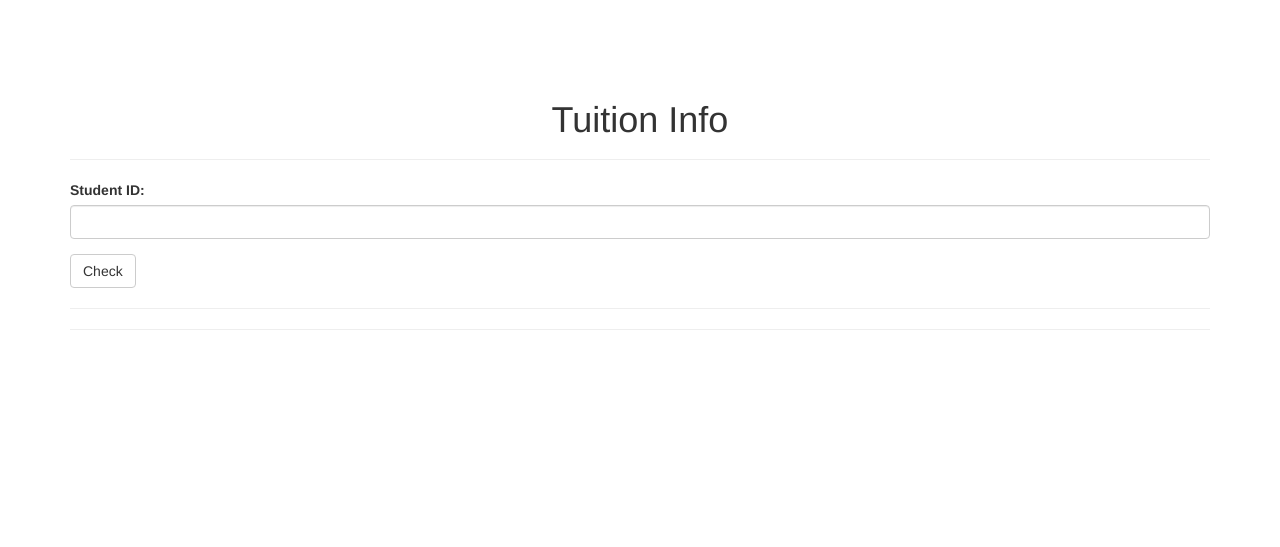
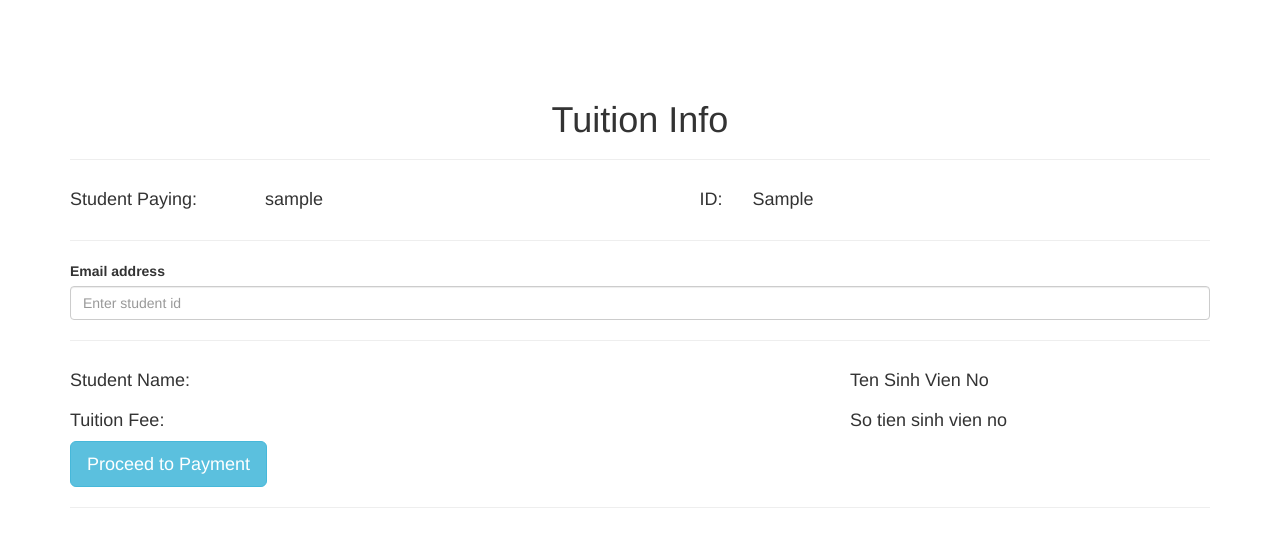
Before and after one commit to longvqp/SOA-Payment-Service, a Flask app: page /tuition in a window 1280 px wide. Shown: the part 52-599 px from the top of the page. Run offline with Flask 3, Linux system fonts and the light colour scheme; a user stored in the database is signed in; tables that the repository leaves empty hold one stand-in row (values such as "Sample post"); some libraries are stand-ins or nearby versions.

Commit message:
Done Tuition rework html

```diff
--- a/app/main/views.py
+++ b/app/main/views.py
@@ -25,6 +25,8 @@ def tuition():
 
 @main.route('/tuitions/<mssv>')
 def fee(mssv):
+    print(mssv)
+    print('Ajax working')
     hocphi = HocPhi.query.filter_by(masv=str(mssv), status='Wait').first()
     user = User.query.filter_by(masv=str(mssv)).first()
     return jsonify({ 'name' : user.username, 'tienno' : hocphi.sotien})
--- a/app/static/ajax.js
+++ b/app/static/ajax.js
@@ -1,5 +1,8 @@
+
 $(document).ready(function() {
     $('#masv_no').focusout(function() {
+        console.log('Ajax is working');
+        console.log($('#masv-no').val());
         $.ajax({
             type : 'GET',
             url : '/tuition/'+$('#masv-no').val()
--- a/app/templates/payment.html
+++ b/app/templates/payment.html
@@ -86,5 +86,5 @@ Payment Service
     </div>
 </div>
 
-<script src="{{ url_for('static', filename='ajax.js') }}"></script>
+
 {% endblock %}
--- a/app/templates/tuition.html
+++ b/app/templates/tuition.html
@@ -13,18 +13,40 @@ My Flask App Payment
     <div class="col-4">
       <h1>&nbsp</h1>
     </div>
-    <div class="col-4 loginForm">
+    <div class="col-4">
       <h1 style="text-align: center;">Tuition Info </h1>
       <hr>
-      {{ wtf.quick_form(form) }}
+      <div class="row">
+        <div class="col-md-2">
+          <h4>Student Paying: </h4>
+        </div>
+        <div class="col-md-3" style="text-align: left;">
+          <h4>{{ current_user.username }}</h4>
+        </div>
+        <div class="col-md-2" style="text-align:right;">
+          <h4>ID: </h4>
+        </div>
+        <div class="col-md-3" style="text-align: left;">
+          <h4>{{ current_user.masv }}</h4>
+        </div>
+      </div>
+
       <hr>
-      {%if hocphi%}
+      <form>
+        <div class="form-group">
+          <label for="masv_no">Email address</label>
+          <input type="email" class="form-control" id="masv_no" placeholder="Enter student id">
+
+        </div>
+      </form>
+      <hr>
+
       <div class="row">
         <div class="col-md-8">
           <h4>Student Name: </h4>
         </div>
         <div class="col-md-4">
-          <h4>{{sinhvien.username}}</h4>
+          <h4>Ten Sinh Vien No</h4>
         </div>
       </div>
       <div class="row">
@@ -32,37 +54,31 @@ My Flask App Payment
           <h4>Tuition Fee: </h4>
         </div>
         <div class="col-md-4">
-          {% if hocphi.sotien==0 %}
-          <h4>Student have already pay</h4>
-          {% else %}
-          <h4>{{hocphi.sotien|currencyFormat}}</h4>
-          {% endif %}
+
+          <h4>So tien sinh vien no</h4>
+
         </div>
       </div>
       <div class="row">
-        <div class="col-md-8">
-          <h5>Semester</h5>
-        </div>
+
         <div class="col-md-4">
-          <h5>{{hocphi.term}}</h5>
-          <hr>
-          <div class="row">
-            {% if hocphi.sotien==0 %}
-            <a> <button disabled type="button" class="btn btn-info btn-lg">Proceed to
+
+
+
+
+
+          <a href="#"> <button type="button" class="btn btn-info btn-lg">Proceed to
               Payment</button></a>
-                {% else %}
-                <a href="/payment/{{hocphi.masv}}"> <button type="button" class="btn btn-info btn-lg">Proceed to
-                  Payment</button></a>
-                  {% endif %}
+
         </div>
       </div>
     </div>
 
+    <hr>
 
 
-      {% endif %}
 
-      <hr>
+
   </div>
   <div class="col-4">
     <h1>&nbsp</h1>
@@ -70,6 +86,7 @@ My Flask App Payment
 
 </div>
 </div>
-
+<script src="http://ajax.googleapis.com/ajax/libs/jquery/1.9.1/jquery.min.js"></script>
+<script src="{{ url_for('static', filename='ajax.js') }}"></script>
 
 {% endblock %}
```
Lines whose indentation alone changed are shown as unchanged.
